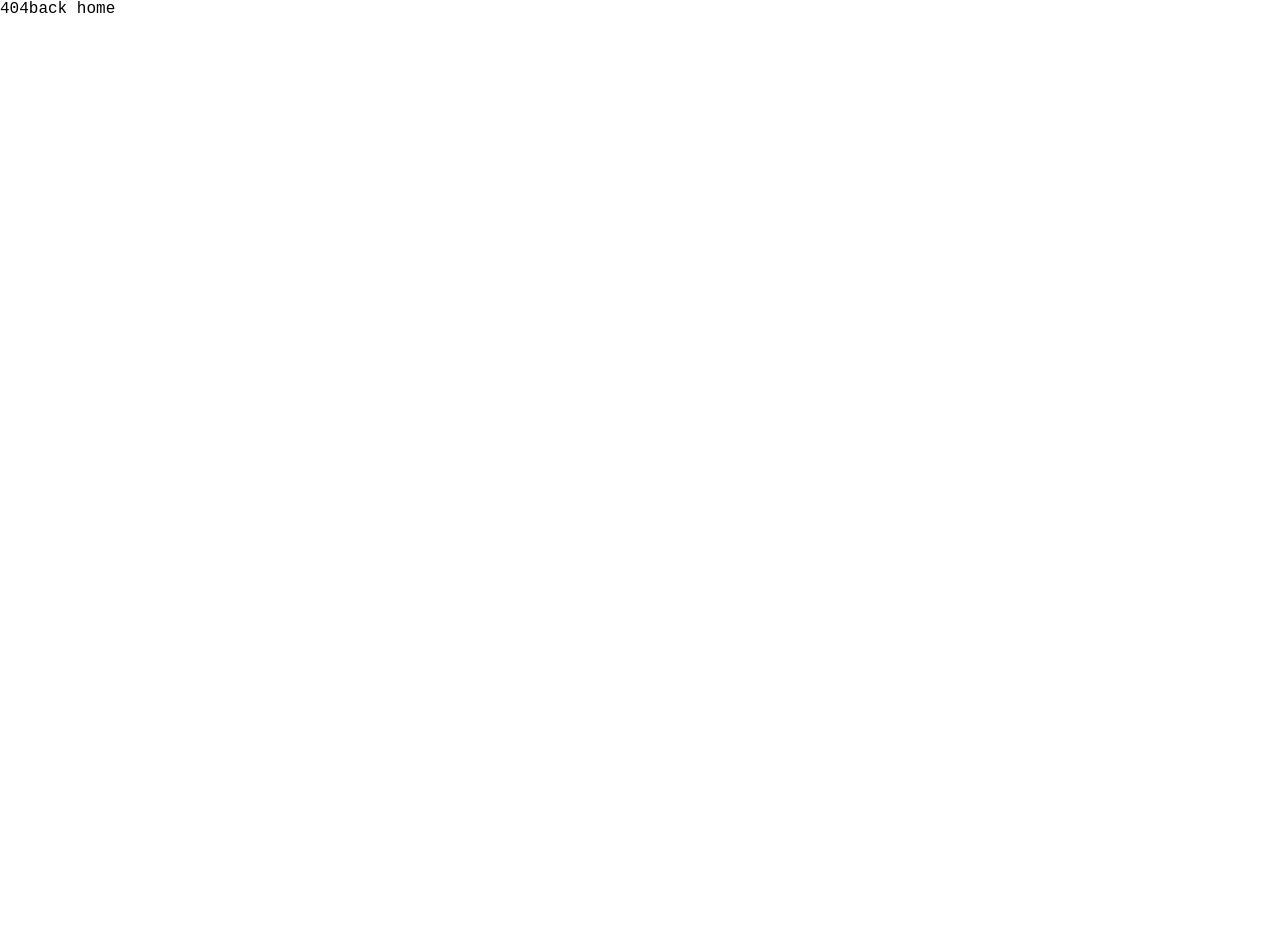
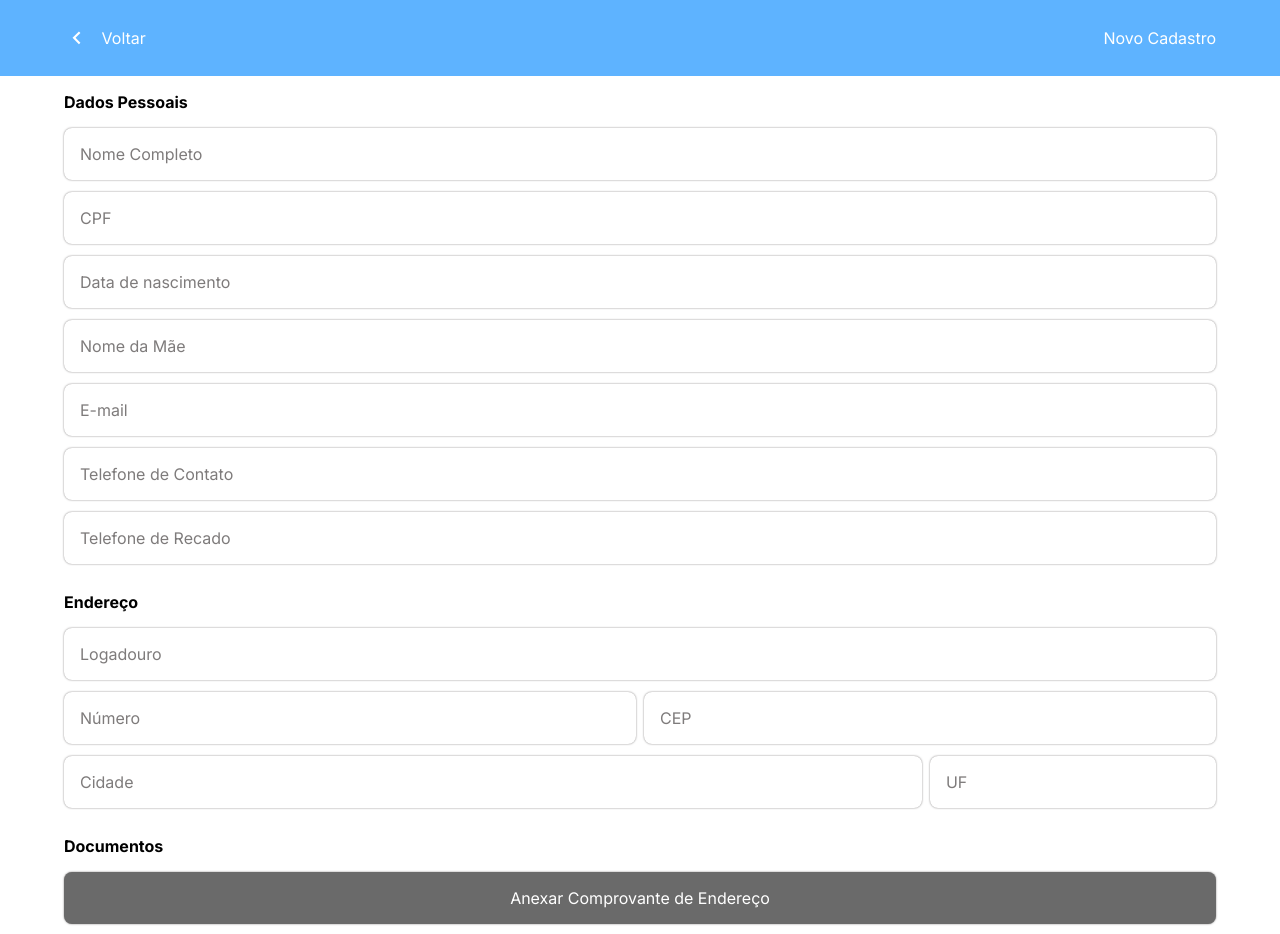
Before and after one commit to dinizdv/mobile-viggo, a React (Vite) app: page /cadastro in a window 1280 px wide. Shown: the top 934 px of the page. Before the commit the page ends 800 px from the top, so only its background shows below. Built offline with nearby package versions, Linux system fonts and the light colour scheme.

Commit message:
feat: init.

```diff
--- a/package.json
+++ b/package.json
@@ -12,6 +12,7 @@
   "dependencies": {
     "react": "^19.0.0",
     "react-dom": "^19.0.0",
+    "react-icons": "^5.5.0",
     "react-router-dom": "^7.2.0"
   },
   "devDependencies": {
--- a/src/pages/Register/index.jsx
+++ b/src/pages/Register/index.jsx
@@ -1,9 +1,54 @@
+import '../../styles/register.css'
+import { MdKeyboardArrowLeft } from "react-icons/md";
+
 const Register = () => {
     return(
         <div className="container-register">
+                            <div className="header-w-register">
             <div className="header-register">
+                    <div className='container-back-header-register'>
+                        <MdKeyboardArrowLeft className='icon-back' />
+                        <p>voltar</p>
+                    </div>
+                    <p>novo cadastro</p>
+                </div>
+            </div>
 
+            <div className="container-form">
+                <form>
+                <label>dados pessoais</label>
+                          <div className='one-input'>
+                              <input type="email" className="input-full" required placeholder='Nome Completo' />
+                              <input type="email" className="input-full" required placeholder='CPF' />
+                              <input type="email" className="input-full" required placeholder='Data de nascimento' />
+                              <input type="email" className="input-full" required placeholder='Nome da Mãe' />
+                              <input type="email" className="input-full" required placeholder='E-mail' />
+                              <input type="email" className="input-full" required placeholder='Telefone de Contato' />
+                              <input type="email" className="input-full" required placeholder='Telefone de Recado' />
+                          </div>
+
+
+                        <label htmlFor="">endereço</label>
+                          <div className='one-input'><input type="email" className="input-full" required placeholder='Logadouro' /></div>
+                          <div className='two-inputs'>
+                  <input type="text" className="input-50" required placeholder='Número' />
+                  <input type="text" className="input-50" required placeholder='CEP' />
+                          </div>
+
+                          <div className='two-inputs'>
+                  <input type="text" className="input-75" required placeholder='Cidade' />
+                  <input type="text" className="input-25" required placeholder='UF' />
+                          </div>
+
+                          <label htmlFor="">documentos</label>
+                          <button className='attach'>Anexar Comprovante de Endereço</button>
+                          <button className='attach'>Anexar CNH ou RG</button>
+                          <input type="text" className='input-full' required replace placeholder='Código do Comprovante' />
+                          <button id="request-registration">Solicitar Cadastro</button>
+                    </form>
             </div>
         </div>
     )
 }
+
+export default Register
--- /dev/null
+++ b/src/pages/RequestReceived/index.jsx
@@ -0,0 +1,19 @@
+import '../../styles/requestReceived.css'
+import Illustration from '../../assets/illustration-request.png'
+import { Link } from 'react-router-dom'
+
+const RequestReceived = () => {
+    return(
+        <div className="container-request">
+            <img src={Illustration} alt="" />
+            <div className="container-your-request">
+                <p>Sua solicitação foi recebida, em breve você receberá um e-mail de confirmação do seu currículo</p>
+                <div className="container-btn-request-back">
+                    <Link to="/menu_pixel">Voltar ao início</Link>
+                </div>
+            </div>
+        </div>
+    )
+}
+
+export default RequestReceived
--- a/src/routes/index.jsx
+++ b/src/routes/index.jsx
@@ -2,6 +2,7 @@ import { Routes, Route } from "react-router-dom"
 import Login from "../pages/Login"
 import MenuPixel from "../pages/MenuPixel"
 import Register from '../pages/Register'
+import RequestReceived from '../pages/RequestReceived'
 import Error from "../pages/Error"
 
 const RoutesApp = () => {
@@ -9,7 +10,8 @@ const RoutesApp = () => {
         <Routes>
             <Route path="/" element={<Login />} />
             <Route path='/menu_pixel' element={<MenuPixel />} />
-            <Route path='/register' element={<Register />} />
+            <Route path='/cadastro' element={<Register />} />
+            <Route path='/cadastro/solicitacao_recebida' element={<RequestReceived />} />
             <Route path='*' element={<Error />} />
         </Routes>
     )
--- a/src/styles/global.css
+++ b/src/styles/global.css
@@ -1,14 +1,23 @@
+@import url('https://fonts.googleapis.com/css2?family=Inter:ital,opsz,wght@0,14..32,100..900;1,14..32,100..900&display=swap');
+
 :root {
     --primary-color: #688BC8;
     --secondary-color: #0A2850;
     --tertiary-color: #FFFFFF;
+
+    --blue-light: #5EB3FF;
+    --black: #000000;
+    --gray: #7E7B7B;
+    --gray-dark: #6A6A6A;
+    --white: #fff;
+    --blue-dark: #4953ED;
 }
 
 body {
     margin: 0;
     padding: 0;
-    box-sizing: border-box;
-    font-family: 'Courier New', Courier, monospace;
+    box-sizing: border-box!important;
+    font-family: "Inter", 'Courier New', Courier, monospace!important;
 }
 
 h1, h2, h3, h4, h5, h6, input, button, a, ul, li, ::placeholder {
--- a/src/styles/login.css
+++ b/src/styles/login.css
@@ -16,17 +16,8 @@
 
 .container-login .container-style-login {
     width: 100%;
-    max-width: 95vw;
     display: flex;
     flex-direction: column;
-}
-
-.container-login .container-style-login form {
-    display: flex;
-    padding: .6em;
-    flex-direction: column;
-    background-color: var(--secondary-color);
-    border-radius: 8px;
 }
 
 .container-login .container-style-login form .container-label {
--- /dev/null
+++ b/src/styles/register.css
@@ -0,0 +1,116 @@
+.header-register {
+    display: flex;
+    justify-content: space-between;
+    width: 90vw;
+    margin: 12px auto;
+}
+
+.header-w-register {
+    width: 100vw;
+    display: flex;
+    justify-content: space-between;
+    background-color: var(--blue-light);
+}
+
+.header-register p, .icon-back {
+    text-transform: capitalize;
+    color: var(--tertiary-color);
+}
+
+.header-register .icon-back {
+    font-size: 1.6em;
+}
+
+.container-back-header-register {
+    display: flex;
+    align-items: center;
+    gap: 12px;
+}
+
+.container-register form label {
+    text-transform: capitalize;
+    color: var(--black);
+}
+
+.container-register .container-form {
+    width: 100%;
+}
+
+.container-register .container-form form {
+    width: 90%;
+    margin: 0 auto;
+    display: flex;
+    flex-direction: column;
+}
+
+.container-form form label {
+margin-top: 10px;
+font-weight: bold;
+margin: 16px 0;
+}
+
+.one-input {
+width: 100%;
+display: flex;
+flex-direction: column;
+}
+
+.container-form form input {
+padding: 16px;
+margin-bottom: 12px;
+box-shadow: 0 0 2px var(--gray);
+color: var(--gray);
+border-radius: 8px;
+box-sizing: border-box;
+transition: all .3s;
+}
+
+.container-form form input:focus {
+    box-shadow: 0 0 3px var(--primary-color);
+    padding: 16px 24px;
+    color: var(--primary-color);
+}
+
+.input-full {
+width: 100%;
+display: inline-block;
+}
+
+.input-50 {
+width: 50%;
+display: inline-block;
+}
+
+.input-75 {
+width: 75%;
+display: inline-block;
+}
+
+.input-25 {
+width: 25%;
+display: inline-block;
+}
+
+.two-inputs {
+display: flex;
+gap: 8px;
+}
+
+.attach {
+    background-color: var(--gray-dark);
+    padding: 16px;
+    margin-bottom: 12px;
+    box-shadow: 0 0 2px var(--gray);
+    color: var(--white);
+    border-radius: 8px;
+    text-align: center;
+}
+
+#request-registration {
+    background-color: var(--blue-dark);
+    text-align: center;
+    padding: 16px;
+    margin-bottom: 16px;
+    color: var(--white);
+    border-radius: 8px;
+}
--- /dev/null
+++ b/src/styles/requestReceived.css
@@ -0,0 +1,43 @@
+.container-request {
+    width: 100%;
+    height: 100vh;
+    justify-content: center;
+    align-items: center;
+    display: flex;
+}
+
+.container-request img {
+    width: 100%;
+    height: 100vh;
+    position: fixed;
+    object-fit: cover;
+    z-index: -1;
+}
+
+.container-your-request {
+    background-color: var(--white);
+    width: 100%;
+    max-width: 90%;
+    margin: 0 auto;
+    padding: 24px;
+    box-sizing: border-box;
+    border-radius: 16px;
+}
+
+.container-your-request p {
+    margin: 0 0 16px 0;
+    width: 100%;
+    text-align: center;
+}
+
+.container-btn-request-back {
+    width: 100%;
+    padding: 8px;
+}
+
+.container-btn-request-back a {
+    background-color: var(--blue-dark);
+    color: var(--white);
+    padding: 10px;
+    border-radius: 8px;
+}
```
Also changed, not shown: src/assets/illustration-request.png (added), 1 other file (tests, documents, lock files or other folders).
